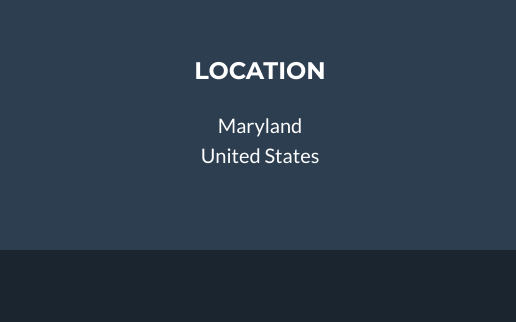
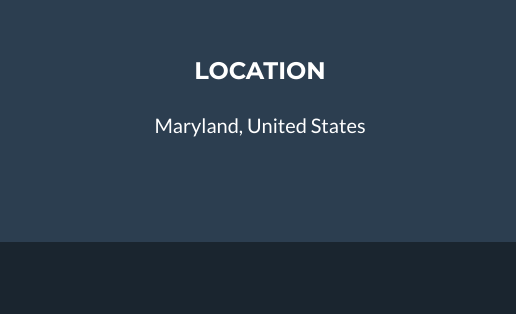
Before and after one commit to Lugofr01/portfolio, a plain HTML site: page index.html in a window 1280 px wide. Shown: the part 11007-11329 px from the top of the page, 0-516 px from the left. Drawn offline with nearby package versions, Linux system fonts and the light colour scheme.

Commit message:
location

```diff
--- a/index.html
+++ b/index.html
@@ -8,7 +8,7 @@
         />
         <meta name="description" content="" />
         <meta name="author" content="" />
-        <title>Frank Charles Lugola</title>
+        <title>Frank Lugola</title>
         <!-- Favicon-->
         <link rel="icon" type="image/x-icon" href="assets/favicon.ico" />
         <!-- Font Awesome icons (free version)-->
@@ -703,9 +703,7 @@
                     <div class="col-lg-4 mb-5 mb-lg-0">
                         <h4 class="text-uppercase mb-4">Location</h4>
                         <p class="lead mb-0">
-                            Maryland
-                            <br />
-                            United States
+                            Maryland, United States
                         </p>
                     </div>
                     <!-- Footer Social Icons-->
```
